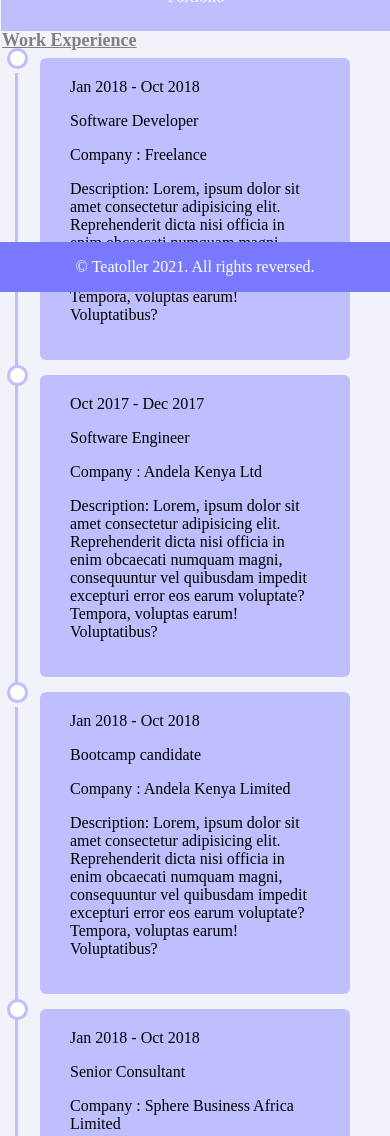
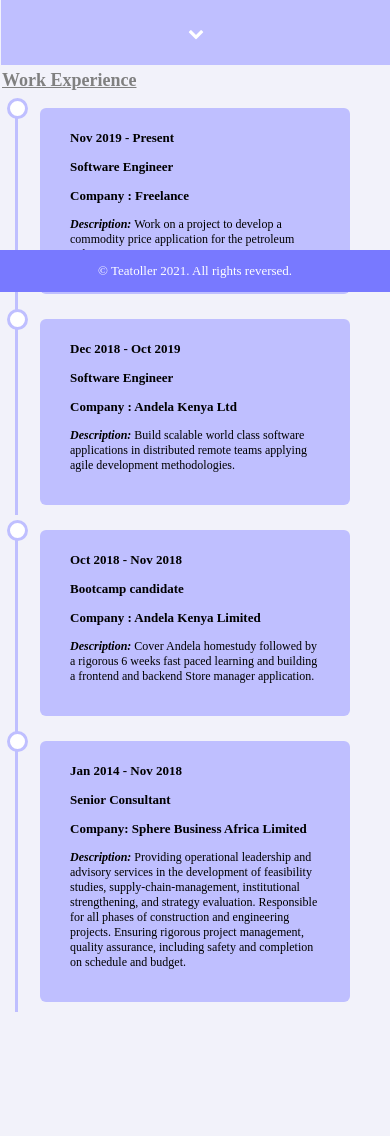
Before and after one commit to Teatoller/Teatoller, a plain HTML site: page ui/experience.html in a window 390 px wide. Shown: the part 552-1688 px from the top of the page. After the commit the page ends 1564 px from the top, so only its background shows below. Drawn offline with Linux system fonts and the light colour scheme.

Commit message:
(scroll-bar): Implement scroll bar
- add scroll bar
- add chevron arrow for small screen
- update experience content

[Finishes #010]

```diff
--- a/css/styles.css
+++ b/css/styles.css
@@ -8,8 +8,8 @@ body {
 ul {
   background-color: #bfbfff;
   list-style-type: none;
-  margin: .5px;
-  padding: .5px;
+  margin: 0.5px;
+  padding: 0.5px;
   position: fixed;
   width: 15em;
 }
@@ -113,6 +113,26 @@ html {
   margin-left: 15.05em;
 }
 
+.item-visibility {
+  visibility: hidden;
+}
+
+.experience-paragraph {
+  font-size: 12px;
+}
+
+.make-bold {
+  font-weight: bold;
+}
+
+.make-itallic {
+  font-style: italic;
+}
+
+.make-small {
+  font-size: small;
+}
+
 .pill {
   background-color: transparent;
   display: inline-flex;
@@ -142,6 +162,10 @@ html {
 span p {
   color: gray;
   font-size: 12px;
+}
+
+.skills-paragraph {
+  padding-left: 4px;
 }
 
 .skillset {
@@ -188,7 +212,7 @@ span p {
 }
 
 .container {
-  margin-top: -5px;
+  margin-top: 5px;
   padding: 10px;
   position: relative;
   width: 50%;
@@ -408,6 +432,8 @@ span p {
 @media screen and (max-width: 600px) {
   body {
     width: 100%;
+    margin: 0;
+    padding: 0;
   }
 
   /* nav style */
@@ -417,6 +443,8 @@ span p {
 
   li a {
     max-width: 100%;
+    line-height: 3.3em;
+    padding: 4.6px;
   }
 
   .active {
@@ -479,13 +507,15 @@ span p {
   #home {
     float: left;
     background-color: #f2f2fa;
-    margin-top: 500px;
+    margin-top: 510px;
     margin-left: 0;
     max-width: 100%;
   }
 
   #demo {
+    font-size: 32px;
     margin-top: 580px;
+    margin-left: -30px;
   }
 
   .test {
@@ -495,7 +525,7 @@ span p {
   #about {
     float: left;
     background-color: #f2f2fa;
-    margin-top: 580px;
+    margin-top: 620px;
     margin-left: 0;
     width: 100%;
   }
@@ -503,7 +533,7 @@ span p {
   #experience {
     float: left;
     background-color: #f2f2fa;
-    margin-top: 580px;
+    margin-top: 620px;
     margin-left: 0;
     width: 100%;
   }
@@ -511,7 +541,7 @@ span p {
   #skills {
     height: 578px;
     background-color: #f2f2fa;
-    margin-top: 580px;
+    margin-top: 620px;
     margin-left: 0;
     width: 100%;
   }
@@ -519,9 +549,13 @@ span p {
   #portfolio {
     float: left;
     background-color: #f2f2fa;
-    margin-top: 580px;
+    margin-top: 620px;
     margin-left: 0;
     width: 100%;
+  }
+
+  .item-visibility {
+    visibility: visible;
   }
 
   .pill {
@@ -610,7 +644,7 @@ span p {
     padding: 10px;
     position: relative;
     width: 100%;
-    margin-top: -5px;
+    margin-top: 5px;
   }
 
   .container::after {
@@ -758,6 +792,10 @@ span p {
     height: 188px;
   }
 
+  .flip-img-gray {
+    filter: grayscale(100%);
+  }
+
   /* loader */
   #loader {
     position: absolute;
@@ -826,4 +864,26 @@ span p {
       opacity: 1;
     }
   }
+  /* scroll bar on small screen*/
+  /* width */
+  ::-webkit-scrollbar {
+    width: 20px;
+  }
+
+  /* Track */
+  ::-webkit-scrollbar-track {
+    box-shadow: inset 0 0 5px grey;
+    border-radius: 10px;
+  }
+
+  /* Handle */
+  ::-webkit-scrollbar-thumb {
+    background: black;
+    border-radius: 10px;
+  }
+
+  /* Handle on hover */
+  ::-webkit-scrollbar-thumb:hover {
+    background: black;
+  }
 }
--- a/ui/experience.html
+++ b/ui/experience.html
@@ -6,6 +6,7 @@
     <meta name="viewport" content="width=device-width, initial-scale=1.0">
     <title>Steven|Ennis Profile</title>
     <link rel="stylesheet" href="../css/styles.css">
+    <link rel="stylesheet" href="../font-awesome-4.7.0/css/font-awesome.min.css">
 </head>
 
 <body>
@@ -15,9 +16,11 @@
                 <li><img class="img" src="../images/steven_developer.svg" alt=""></li>
                 <li><a href="../index.html">Home</a></li>
                 <li><a href="./about.html">About</a></li>
-                <li class="active"><a href="./experience.html">Work Experience</a></li>
+                <li class="active"><a href="#experience">Work Experience</a></li>
                 <li><a href="./skills.html">Skills</a></li>
                 <li><a href="./portfolio.html">Portfolio</a></li>
+                <li class="item-visibility"><a href="#experience"><i class="fa fa-chevron-down"
+                            aria-hidden="true"></i></a></li>
             </ul>
         </nav>
         <main id="experience">
@@ -27,30 +30,23 @@
             <section class="timeline middlebox test">
                 <div>
                     <div class="container right">
-                        <div class="content"><span>Jan 2018 - Oct 2018</span>
-                            <p>Software Developer</p>
-                            <p>Company : Freelance</p>
-                            <p>Description: Lorem, ipsum dolor sit amet consectetur adipisicing elit. Reprehenderit
-                                dicta
-                                nisi
-                                officia in enim obcaecati numquam magni, consequuntur vel quibusdam impedit excepturi
-                                error
-                                eos
-                                earum voluptate? Tempora, voluptas earum! Voluptatibus?
+                        <div class="content"><span class="make-bold make-small">Nov 2019 - Present</span>
+                            <p class="make-bold make-small">Software Engineer</p>
+                            <p class="make-bold make-small">Company : Freelance</p>
+                            <p class="experience-paragraph"><span class="make-bold make-itallic">Description:</span>
+                                Work on a project to develop a
+                                commodity price application
+                                for the petroleum industry.
                             </p>
                         </div>
                     </div>
                     <div class="container right">
-                        <div class="content"><span>Oct 2017 - Dec 2017</span>
-                            <p>Software Engineer</p>
-                            <p>Company : Andela Kenya Ltd</p>
-                            <p>Description: Lorem, ipsum dolor sit amet consectetur adipisicing elit. Reprehenderit
-                                dicta
-                                nisi
-                                officia in enim obcaecati numquam magni, consequuntur vel quibusdam impedit excepturi
-                                error
-                                eos
-                                earum voluptate? Tempora, voluptas earum! Voluptatibus?
+                        <div class="content"><span class="make-bold make-small">Dec 2018 - Oct 2019</span>
+                            <p class="make-bold make-small">Software Engineer</p>
+                            <p class="make-bold make-small">Company : Andela Kenya Ltd</p>
+                            <p class="experience-paragraph"><span class="make-bold make-itallic">Description:</span>
+                                Build scalable world class software
+                                applications in distributed remote teams applying agile development methodologies.
                             </p>
                         </div>
                     </div>
@@ -61,30 +57,29 @@
             <section class="timeline edgebox test">
                 <div>
                     <div class="container right">
-                        <div class="content"><span>Jan 2018 - Oct 2018</span>
-                            <p>Bootcamp candidate</p>
-                            <p>Company : Andela Kenya Limited</p>
-                            <p>Description: Lorem, ipsum dolor sit amet consectetur adipisicing elit. Reprehenderit
-                                dicta
-                                nisi
-                                officia in enim obcaecati numquam magni, consequuntur vel quibusdam impedit excepturi
-                                error
-                                eos
-                                earum voluptate? Tempora, voluptas earum! Voluptatibus?
+                        <div class="content"><span class="make-bold make-small">Oct 2018 - Nov 2018</span>
+                            <p class="make-bold make-small">Bootcamp candidate</p>
+                            <p class="make-bold make-small">Company : Andela Kenya Limited</p>
+                            <p class="experience-paragraph"><span class="make-bold make-itallic">Description:</span>
+                                Cover Andela homestudy followed by a
+                                rigorous 6 weeks fast paced learning and building a frontend and backend Store manager
+                                application.
                             </p>
                         </div>
                     </div>
                     <div class="container right">
-                        <div class="content"><span>Jan 2018 - Oct 2018</span>
-                            <p>Senior Consultant</p>
-                            <p>Company : Sphere Business Africa Limited</p>
-                            <p>Description: Lorem, ipsum dolor sit amet consectetur adipisicing elit. Reprehenderit
-                                dicta
-                                nisi
-                                officia in enim obcaecati numquam magni, consequuntur vel quibusdam impedit excepturi
-                                error
-                                eos
-                                earum voluptate? Tempora, voluptas earum! Voluptatibus?
+                        <div class="content"><span class="make-bold make-small">Jan 2014 - Nov 2018</span>
+                            <p class="make-bold make-small">Senior Consultant</p>
+                            <p class="make-bold make-small">Company: Sphere Business Africa Limited</p>
+                            <p class="experience-paragraph"><span class="make-bold make-itallic">Description:</span>
+                                Providing operational leadership and
+                                advisory services in the development of
+                                feasibility studies,
+                                supply-chain-management, institutional strengthening, and strategy evaluation.
+                                Responsible
+                                for all phases of construction and engineering projects. Ensuring rigorous project
+                                management,
+                                quality assurance, including safety and completion on schedule and budget.
                             </p>
                         </div>
                     </div>
@@ -92,7 +87,7 @@
             </section>
         </main>
     </div>
-    <footer class="footer">
+    <footer class="footer make-small">
         <p>&copy;&nbsp;Teatoller <span id="date"></span>. All rights reversed.</p>
     </footer>
     <script src="../js/app.js"></script>
```
Also changed, not shown: index.html (+6 -2 lines), ui/about.html (+4 -2 lines), ui/portfolio.html (+6 -4 lines), ui/skills.html (+20 -18 lines).
